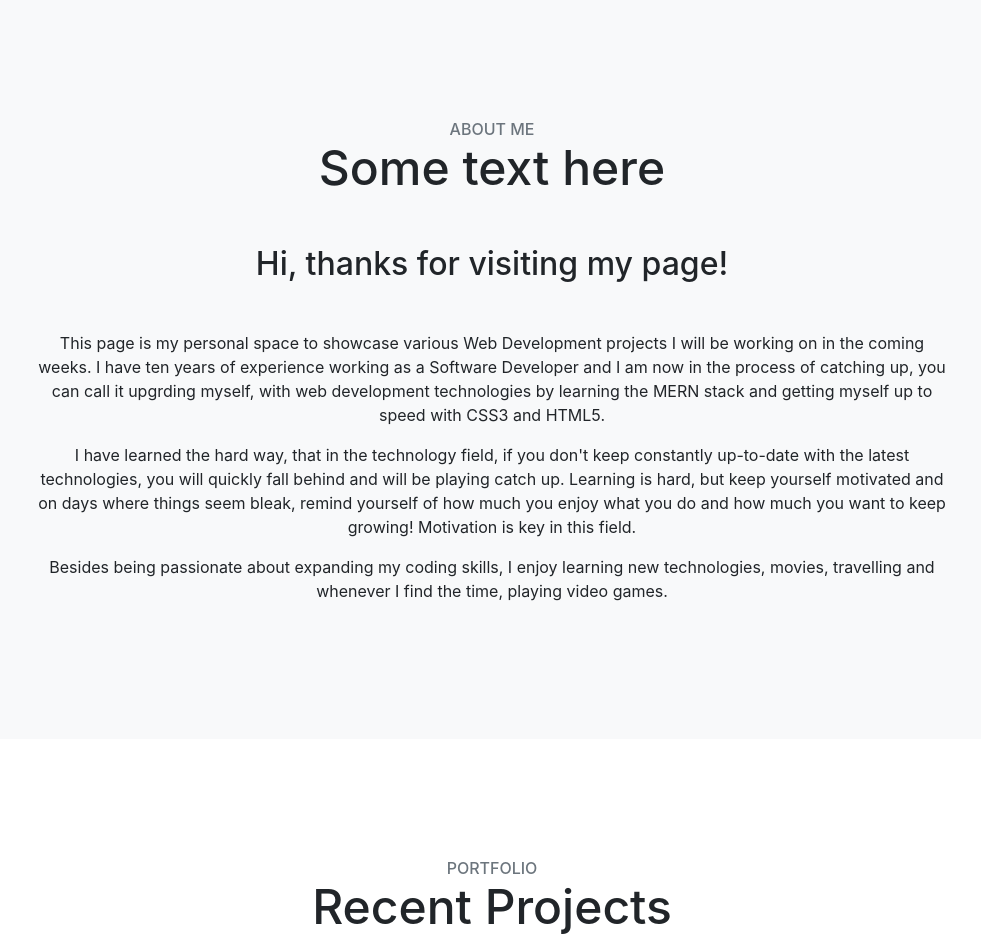
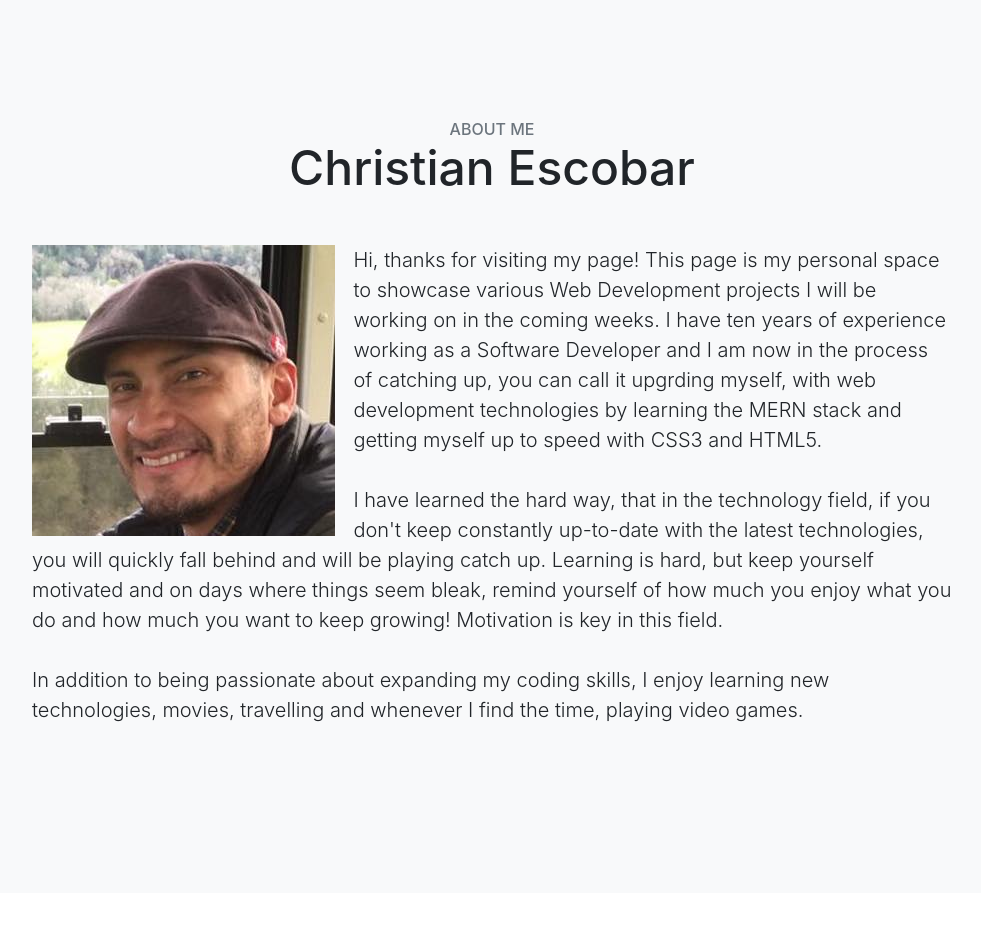
Before and after one commit to ChristianEscobar/christian_escobar, a website with bundled scripts: page index.html in a window 1280 px wide. Shown: the part 800-1739 px from the top of the page, without its empty margins (148-1129 px from the left). Built offline with nearby package versions, Linux system fonts and the light colour scheme.

Commit message:
About Me changes

```diff
--- a/css/custom.css
+++ b/css/custom.css
@@ -5,3 +5,12 @@
   color: #FFFFFF;
   font-size: .5rem;
 }
+
+.media-object {
+    float: left;
+    padding-right: 2%;
+}
+
+.section-text {
+	text-align: left;
+}
--- a/index.html
+++ b/index.html
@@ -69,25 +69,23 @@
       <div class="container text-center">
         <div class="content-section-heading text-center">
           <h3 class="text-secondary mb-0">About Me</h3>
-          <h2 class="mb-5">Some text here</h2>
+          <h2 class="mb-5">Christian Escobar</h2>
         </div>
         <div class="row">
           <div class="col-lg-10 mx-auto">
-            <h2>Hi, thanks for visiting my page!</h2>
-            <p class="lead mb-5">
-              <p>
-              This page is my personal space to showcase various Web Development projects I will be working on in the coming weeks.
+            <img class="media-object img-responsive" src="img/xtian.jpg" alt="Christian Escobar Portrait">
+            <p class="lead mb-5 section-text">
+              Hi, thanks for visiting my page!  This page is my personal space to showcase various Web Development projects I will be working on in the coming weeks.
               I have ten years of experience working as a Software Developer and I am now in the process of catching up, you can call it upgrding myself,
               with web development technologies by learning the MERN stack and getting myself up to speed with CSS3 and HTML5.
-              </p>
-              <p>
+              <br>
+              <br>
               I have learned the hard way, that in the technology field, if you don't keep constantly up-to-date with the latest technologies,
               you will quickly fall behind and will be playing catch up. Learning is hard, but keep yourself motivated and on days where things seem bleak,
               remind yourself of how much you enjoy what you do and how much you want to keep growing! Motivation is key in this field.
-              </p>
-              <p>
-              Besides being passionate about expanding my coding skills, I enjoy learning new technologies, movies, travelling and whenever I find the time, playing video games.
-              </p>
+              <br>
+              <br>
+              In addition to being passionate about expanding my coding skills, I enjoy learning new technologies, movies, travelling and whenever I find the time, playing video games.
             </p>
             <!--<a class="btn btn-dark btn-xl js-scroll-trigger" href="#services">What We Offer</a>-->
           </div>
```
Also changed, not shown: img/xtian.jpg (added).
